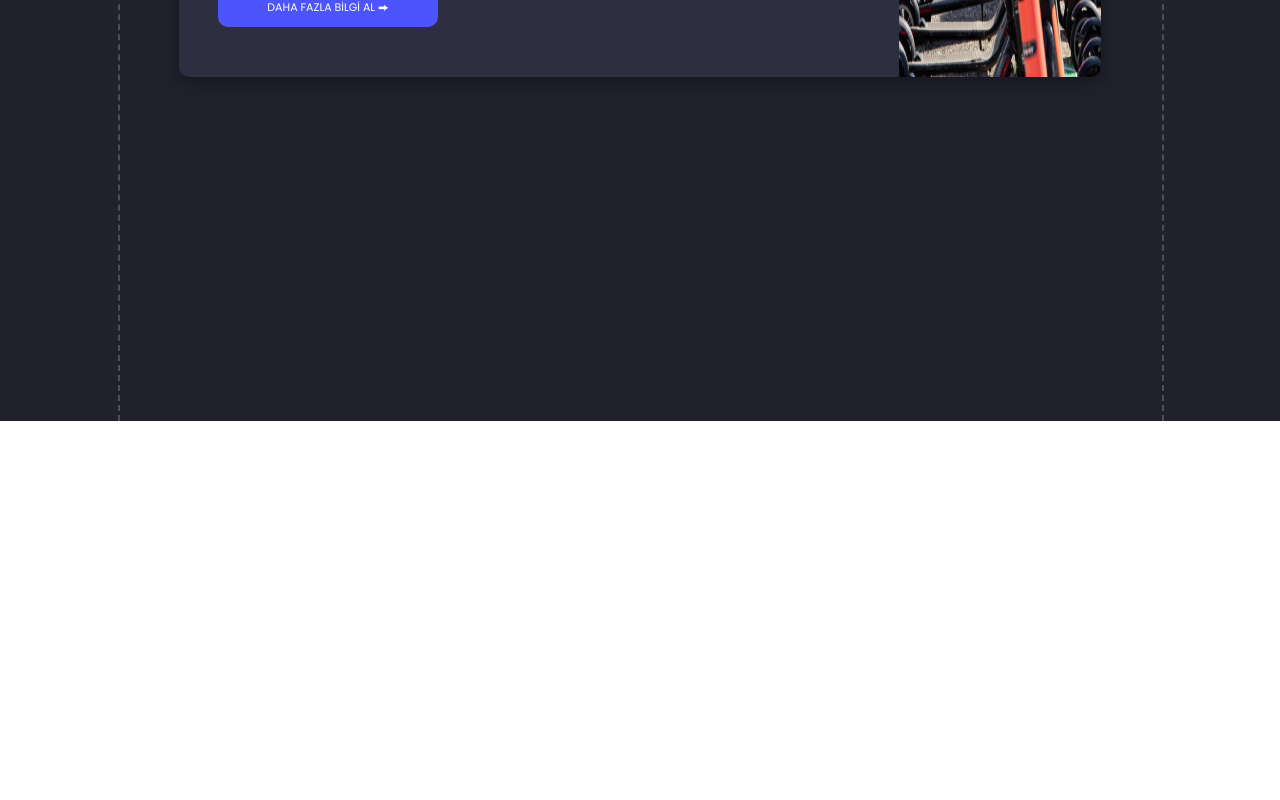
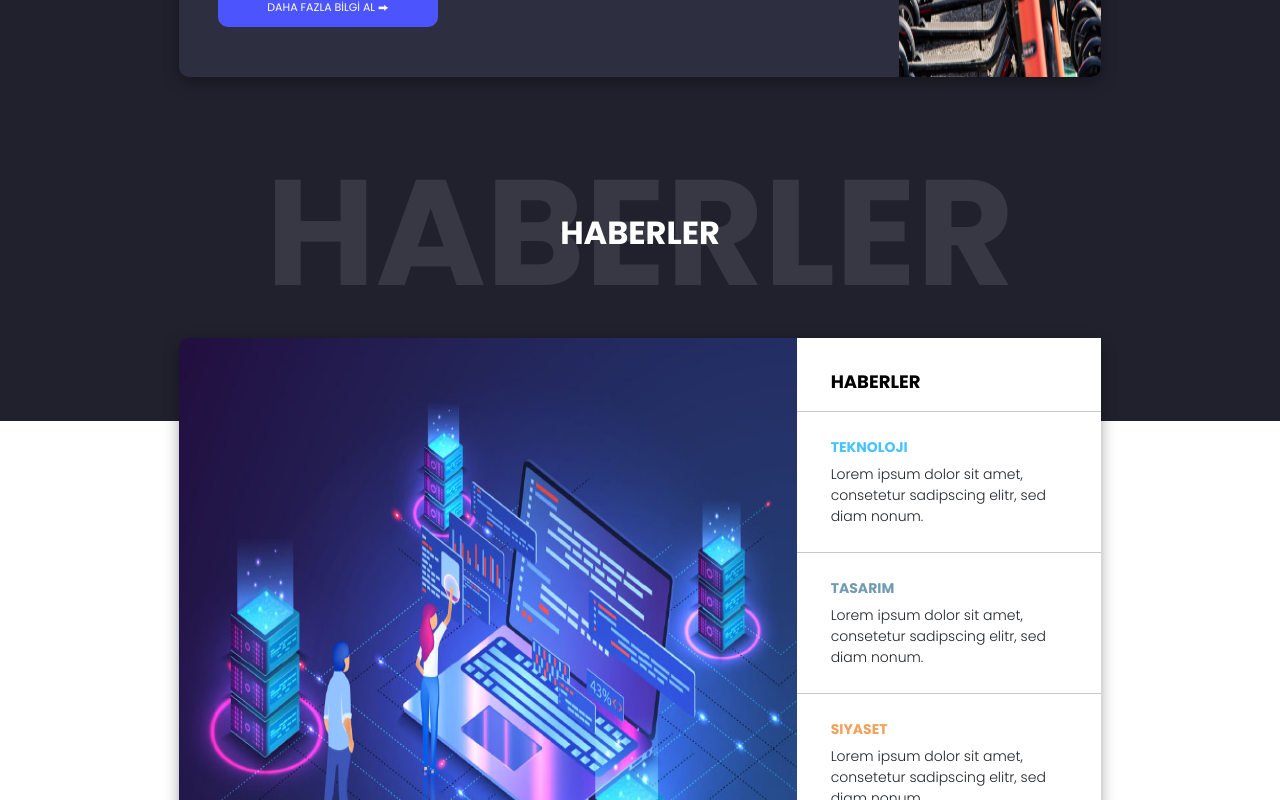
Before and after one commit to asimkaya/serim-web, an Angular app: page / in a window 1280 px wide. Shown: the part 2740-3540 px from the top of the page. Before the commit the page ends 3161 px from the top, so only its background shows below. Built offline with nearby package versions, Linux system fonts and the light colour scheme.

Commit message:
haberler

```diff
--- a/src/app/views/home/home.component.html
+++ b/src/app/views/home/home.component.html
@@ -340,8 +340,6 @@
         </div>
     </div>
     <div class="section-two">
-        <div class="left-line"></div>
-        <div class="right-line"></div>
         <div class="section-two-position">
             <div class="section-ticket-system">
                 <div class="section-words">
@@ -388,6 +386,49 @@
                 </div>
                 <div class="section-image"></div>
             </div>
+
+            <div class="haberler-word">
+                <div>HABERLER</div>
+            </div>
+
+            <div class="div-news">
+                <div class="img-div">
+                    <img src="../../../assets/connected-technology.jpg" alt="">
+                </div>
+                <div class="new-headers">
+                    <div class="new-headers-header">HABERLER</div>
+                    <hr>
+                    <div class="new-tech">
+                        <div class="header header-tech">Teknoloji</div>
+                        <div class="content">Lorem ipsum dolor sit amet, consetetur sadipscing elitr, sed diam nonum.
+                        </div>
+                    </div>
+                    <hr>
+                    <div class="new-design">
+                        <div class="header header-design">Tasarım</div>
+                        <div class="content">Lorem ipsum dolor sit amet, consetetur sadipscing elitr, sed diam nonum.
+                        </div>
+                    </div>
+                    <hr>
+                    <div class="new-politics">
+                        <div class="header header-politics">Siyaset</div>
+                        <div class="content">Lorem ipsum dolor sit amet, consetetur sadipscing elitr, sed diam nonum.
+                        </div>
+                    </div>
+                    <hr>
+                    <div class="new-education">
+                        <div class="header header-education">Eğitim</div>
+                        <div class="content">Lorem ipsum dolor sit amet, consetetur sadipscing elitr, sed diam nonum.
+                        </div>
+                    </div>
+                    <hr>
+                    <div class="new-finance">
+                        <div class="header header-finance">Finans</div>
+                        <div class="content">Lorem ipsum dolor sit amet, consetetur sadipscing elitr, sed diam nonum.
+                        </div>
+                    </div>
+                </div>
+            </div>
         </div>
     </div>
 </main>
--- a/src/app/views/home/home.component.scss
+++ b/src/app/views/home/home.component.scss
@@ -19,7 +19,7 @@
 }
 @media only screen and (max-width: 1200px) {
   .section-image {
-    width:0% !important;
+    width: 0% !important;
     -webkit-transition: width 1s ease-in-out;
     -moz-transition: width 1s ease-in-out;
     -o-transition: width 1s ease-in-out;
@@ -29,7 +29,7 @@
 
 @media only screen and (min-width: 1201px) {
   .section-image {
-    width:100% !important;
+    width: 100% !important;
     -webkit-transition: width 1s ease-in-out;
     -moz-transition: width 1s ease-in-out;
     -o-transition: width 1s ease-in-out;
@@ -508,18 +508,6 @@ nav {
 }
 
 .section-two {
-  .left-line {
-    position: absolute;
-    border-left: 2px dashed rgba(255, 255, 255, 0.2);
-    height: inherit;
-    left: 9.2%;
-  }
-  .right-line {
-    position: absolute;
-    border-left: 2px dashed rgba(255, 255, 255, 0.2);
-    height: inherit;
-    right: 9.1%;
-  }
   background: #21212e 0% 0% no-repeat padding-box;
   height: 1759px;
 
@@ -561,7 +549,7 @@ nav {
           button {
             width: 220px;
             height: 40px;
-            background-color: #4C54FD;
+            background-color: #4c54fd;
             border: none;
             border-radius: 10px;
             color: white;
@@ -569,7 +557,6 @@ nav {
           }
         }
       }
-
     }
     .section-ticket-system {
       .section-image {
@@ -601,4 +588,88 @@ nav {
       }
     }
   }
+
+  .haberler-word {
+    height: 211px;
+    width: 100%;
+    display: flex;
+    justify-content: center;
+    margin-top: 50px;
+    align-items: center;
+    div {
+      font-weight: bold;
+      font-size: 32px;
+      color: white;
+      text-align: center;
+    }
+    &:before {
+      content: "HABERLER";
+      color: white;
+      font-size: 150px;
+      opacity: 0.1;
+      font-weight: bold;
+      position: absolute;
+    }
+  }
+
+  .div-news {
+    height: 656px;
+    background-color: transparent;
+    border-radius: 10px;
+    box-shadow: rgba(0, 0, 0, 0.35) 0px 5px 15px;
+    display: flex;
+    .img-div {
+      height: inherit;
+      border-radius: 10px;
+      width: 67%;
+      img {
+        border-radius: 10px 0 0 10px;
+        height: inherit;
+        width: 100%;
+      }
+    }
+    .new-headers {
+      width: 33%;
+      height: inherit;
+      background-color: white;
+      padding-top: 30px;
+      .new-headers-header {
+        font-weight: bold;
+        color: black;
+        font-size: 18px;
+        padding-left: 34px;
+      }
+      .new-tech,.new-design,.new-politics,.new-education,.new-finance {
+        padding-left: 34px;
+        padding-right: 25px;
+        padding-top: 9px;
+        padding-bottom: 9px;
+        .header-tech {
+          color: #46C2FF;
+        }
+        .header-design {
+          color: #719BB0;
+        }
+        .header-politics {
+          color: #F69F58;
+        }
+        .header-education {
+          color: #45C487;
+        }
+        .header-finance {
+          color: #4C54FD;
+        }
+        .header {
+          text-transform: uppercase;
+          font-size: 14px;
+          font-weight: bold;
+        }
+        .content {
+          font-weight: 300;
+          font-size: 14px;
+          margin-top: 6px;
+        }
+      }
+    }
+  }
 }
```
Also changed, not shown: src/assets/connected-technology.jpg (added).
